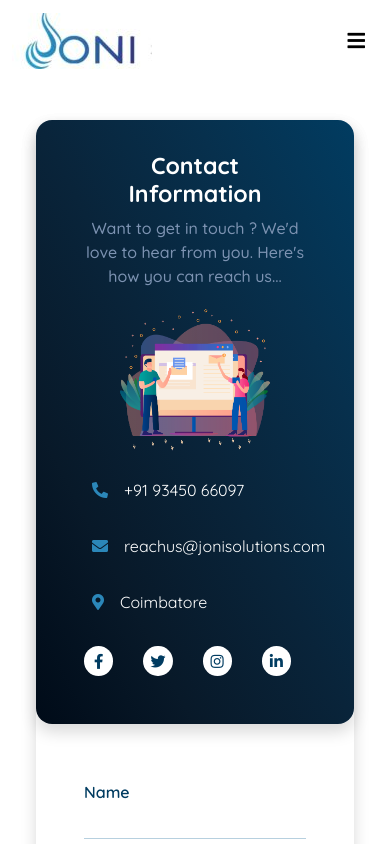
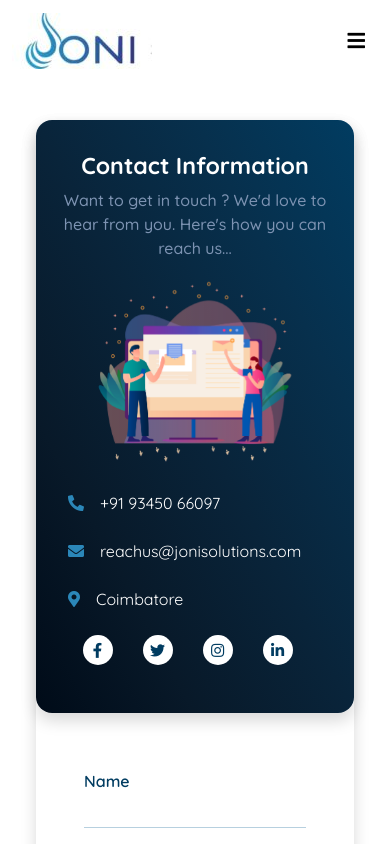
Before and after one commit to Harshaadhithya/JoniSolutions-v1, a plain HTML site: page contact.html in a window 390 px wide. Shown: the top 844 px of the page. Drawn offline with nearby package versions, Linux system fonts and the light colour scheme.

Commit message:
contact file responsiveness

```diff
--- a/css/responsive.css
+++ b/css/responsive.css
@@ -117,6 +117,23 @@
         width: 90%;
     }
 
+    .contact-box-left{
+        padding-right: 1.5rem!important;
+        padding-left: 1.5rem!important;
+    }
+
+
+    .social-links-ul{
+        justify-content: center;
+    }
+
+    .contact-text p{
+        margin-bottom: 0.5rem;
+    }
+
+
+    }
+
 }
 
 @media (min-width: 768px){
```
